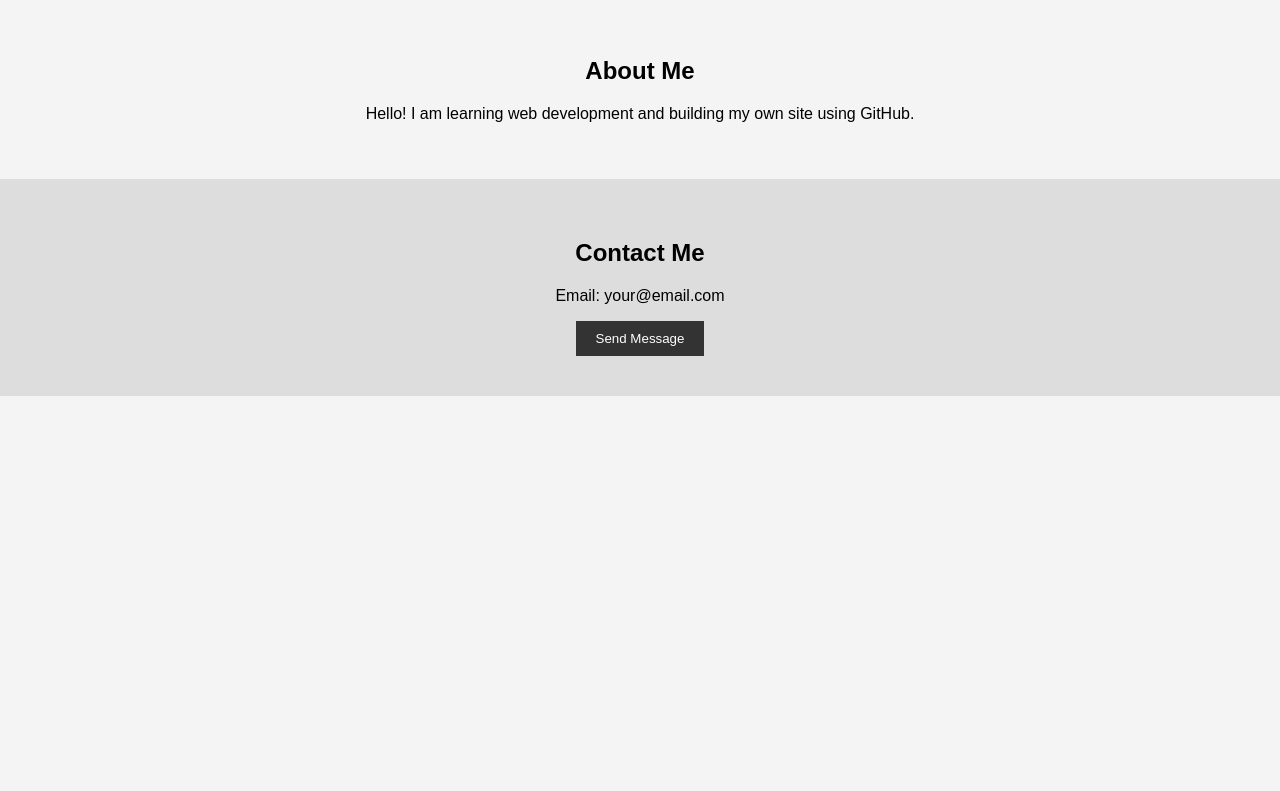
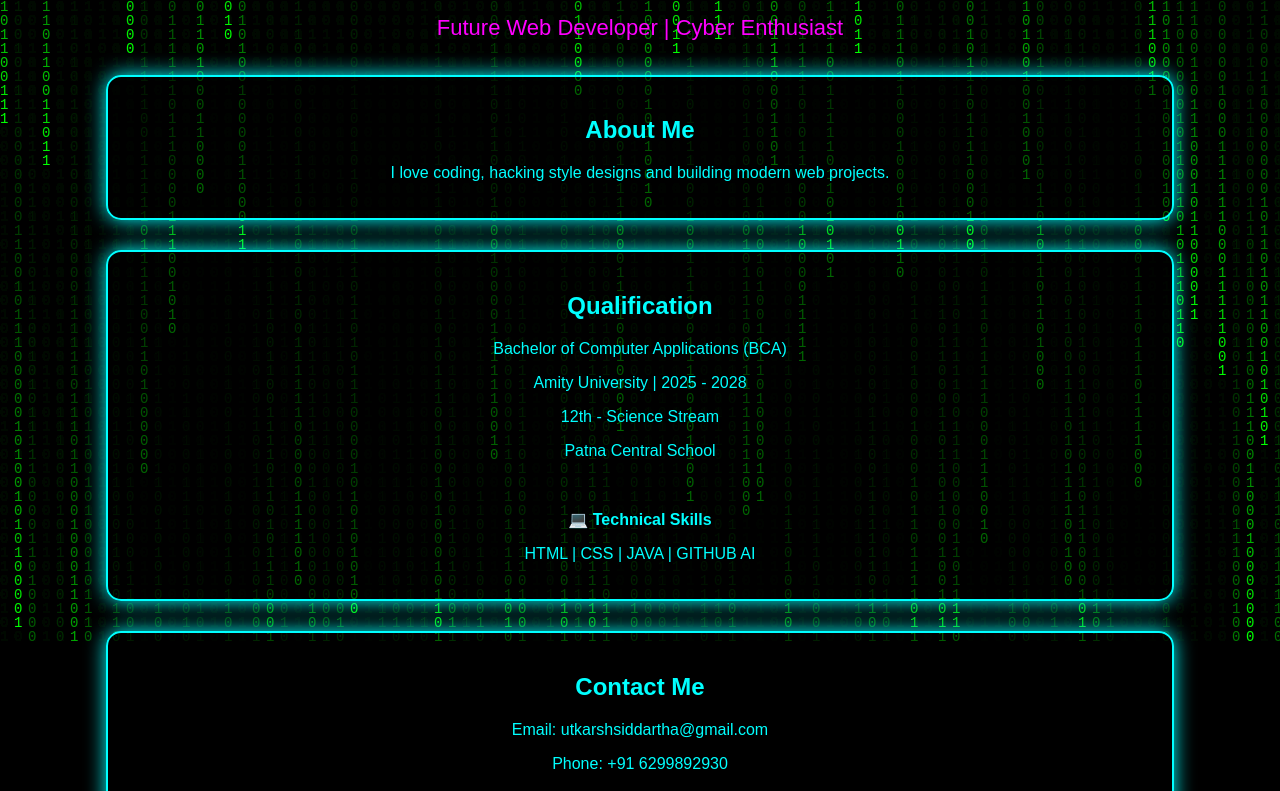
Before and after one commit to utkarshsiddarth/utkarshsiddarth.github.io, a plain HTML site: page index.html in a window 1280 px wide. Shown: the part 157-948 px from the top of the page. Before the commit the page ends 800 px from the top, so only its background shows below. Drawn offline with Linux system fonts and the light colour scheme.

Commit message:
Update index.html

```diff
--- a/index.html
+++ b/index.html
@@ -1,52 +1,154 @@
 <!DOCTYPE html>
 <html>
 <head>
-    <title>My Personal Website</title>
+    <title>Cyber Neon Portfolio</title>
+
     <style>
         body {
-            font-family: Arial;
             margin: 0;
             padding: 0;
-            background: #f4f4f4;
+            background: black;
+            font-family: Arial, sans-serif;
+            color: #00ffff;
             text-align: center;
+            overflow-x: hidden;
         }
-        header {
-            background: #333;
-            color: white;
+
+        canvas {
+            position: fixed;
+            top: 0;
+            left: 0;
+            z-index: -1;
+        }
+
+        h1 {
+            margin-top: 80px;
+            font-size: 50px;
+            text-shadow: 0 0 10px #0ff, 0 0 20px #0ff;
+        }
+
+        .typing {
+            font-size: 22px;
+            color: #ff00ff;
+            height: 30px;
+        }
+
+        .box {
+            border: 2px solid #0ff;
+            margin: 30px auto;
             padding: 20px;
+            width: 80%;
+            border-radius: 15px;
+            box-shadow: 0 0 20px #0ff;
+            transition: 0.3s;
+            background: rgba(0,0,0,0.6);
         }
-        section {
-            padding: 40px;
+
+        .box:hover {
+            box-shadow: 0 0 40px #ff00ff;
+            transform: scale(1.05);
         }
-        .contact {
-            background: #ddd;
+
+        button
+            padding: 12px 25px;
+            border: 2px solid #ff00ff;
+            background: transparent;
+            color: #ff00ff;
+            border-radius: 25px;
+            cursor: pointer;
+            font-weight: bold;
+            box-shadow: 0 0 10px #ff00ff;
+            transition: 0.3s;
         }
-        button {
-            padding: 10px 20px;
-            background: #333;
-            color: white;
-            border: none;
-            cursor: pointer;
+
+        button:hover {
+            background: #ff00ff;
+            color: black;
+            box-shadow: 0 0 20px #ff00ff;
         }
     </style>
 </head>
 <body>
 
-<header>
-    <h1>Your Name</h1>
-    <p>Welcome to my website</p>
-</header>
+<canvas id="matrix"></canvas>
 
-<section>
+<h1>Utkarsh Siddarth</h1>
+<div class="typing" id="typing"></div>
+
+<div class="box">
     <h2>About Me</h2>
-    <p>Hello! I am learning web development and building my own site using GitHub.</p>
-</section>
+    <p>I love coding, hacking style designs and building modern web projects.</p>
+</div>
 
-<section class="contact">
+<div class="box">
+    <h2>Qualification</h2>
+    <p>Bachelor of Computer Applications (BCA)</p>
+    <p>Amity University | 2025 - 2028</p>
+    <p>12th - Science Stream</p>
+    </p>Patna Central School</p>
+    <br>
+
+    <p>💻 <b> Technical Skills</b></p>
+    <p>HTML | CSS | JAVA | GITHUB AI</p>
+
+</div>
+
+<div class="box">
     <h2>Contact Me</h2>
-    <p>Email: your@email.com</p>
-    <button>Send Message</button>
-</section>
+    <p>Email: utkarshsiddartha@gmail.com</p>
+    <p>Phone: +91 6299892930</p>
+    <br>
+    <button>Message Me</button>
+</div>
+
+<script>
+    // Typing Effect
+    const text = "Future Web Developer | Cyber Enthusiast";
+    let i = 0;
+    function typing() {
+        if (i < text.length) {
+            document.getElementById("typing").innerHTML += text.charAt(i);
+            i++;
+            setTimeout(typing, 100);
+        }
+    }
+    typing();
+
+    // Matrix Rain Effect
+    const canvas = document.getElementById("matrix");
+    const ctx = canvas.getContext("2d");
+
+    canvas.width = window.innerWidth;
+    canvas.height = window.innerHeight;
+
+    const letters = "01";
+    const fontSize = 14;
+    const columns = canvas.width / fontSize;
+    const drops = [];
+
+    for (let x = 0; x < columns; x++)
+        drops[x] = 1;
+
+    function draw() {
+        ctx.fillStyle = "rgba(0, 0, 0, 0.05)";
+        ctx.fillRect(0, 0, canvas.width, canvas.height);
+
+        ctx.fillStyle = "#0f0";
+        ctx.font = fontSize + "px monospace";
+
+        for (let i = 0; i < drops.length; i++) {
+            const text = letters.charAt(Math.floor(Math.random() * letters.length));
+            ctx.fillText(text, i * fontSize, drops[i] * fontSize);
+
+            if (drops[i] * fontSize > canvas.height && Math.random() > 0.975)
+                drops[i] = 0;
+
+            drops[i]++;
+        }
+    }
+
+    setInterval(draw, 33);
+</script>
 
 </body>
 </html>
```
